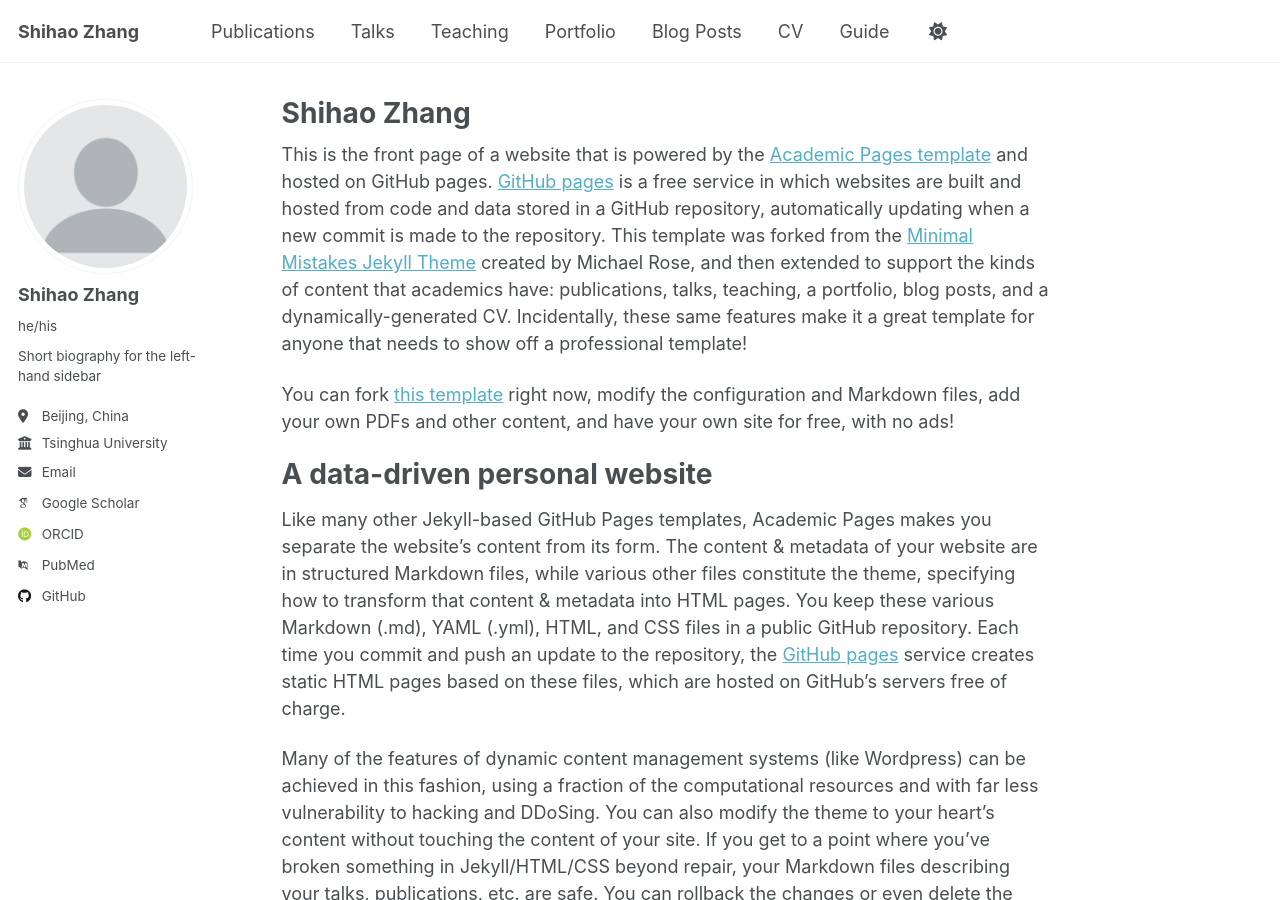
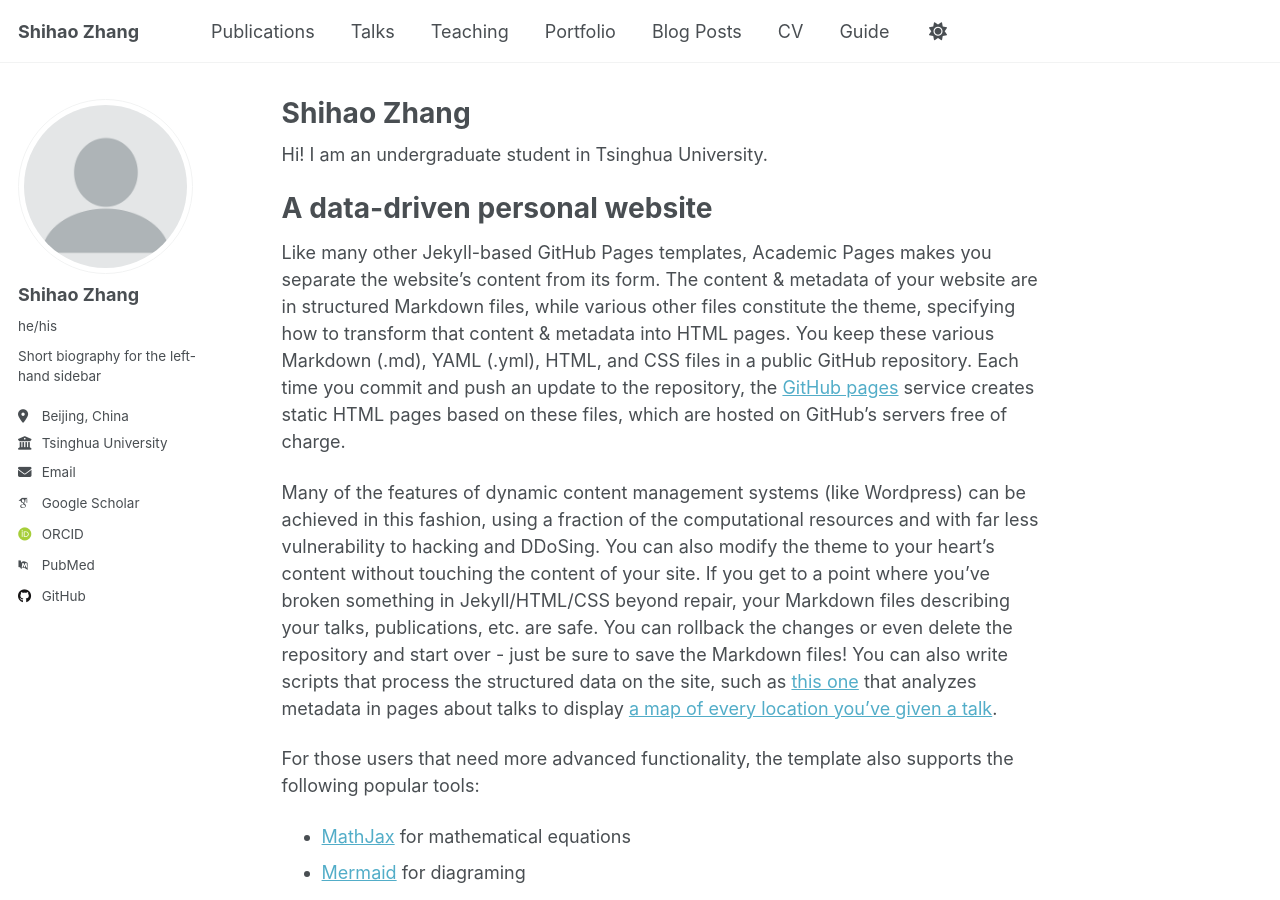
Before and after one commit to sh-zhang22/sh-zhang22.github.io, a Jekyll site: the page built from _pages/about.md, in a window 1280 px wide and 900 px high. Built offline with Jekyll 4.4.1, drawn with Linux system fonts in a browser that asks for light colours; some web fonts are replaced; a script that is not in the unit is left out.

Commit message:
Update about.md

```diff
--- a/_pages/about.md
+++ b/_pages/about.md
@@ -7,9 +7,7 @@ redirect_from:
   - /about.html
 ---
 
-This is the front page of a website that is powered by the [Academic Pages template](https://github.com/academicpages/academicpages.github.io) and hosted on GitHub pages. [GitHub pages](https://pages.github.com) is a free service in which websites are built and hosted from code and data stored in a GitHub repository, automatically updating when a new commit is made to the repository. This template was forked from the [Minimal Mistakes Jekyll Theme](https://mmistakes.github.io/minimal-mistakes/) created by Michael Rose, and then extended to support the kinds of content that academics have: publications, talks, teaching, a portfolio, blog posts, and a dynamically-generated CV. Incidentally, these same features make it a great template for anyone that needs to show off a professional template!
-
- You can fork [this template](https://github.com/academicpages/academicpages.github.io) right now, modify the configuration and Markdown files, add your own PDFs and other content, and have your own site for free, with no ads!
+Hi! I am an undergraduate student in Tsinghua University.
 
 A data-driven personal website
 ======
```
